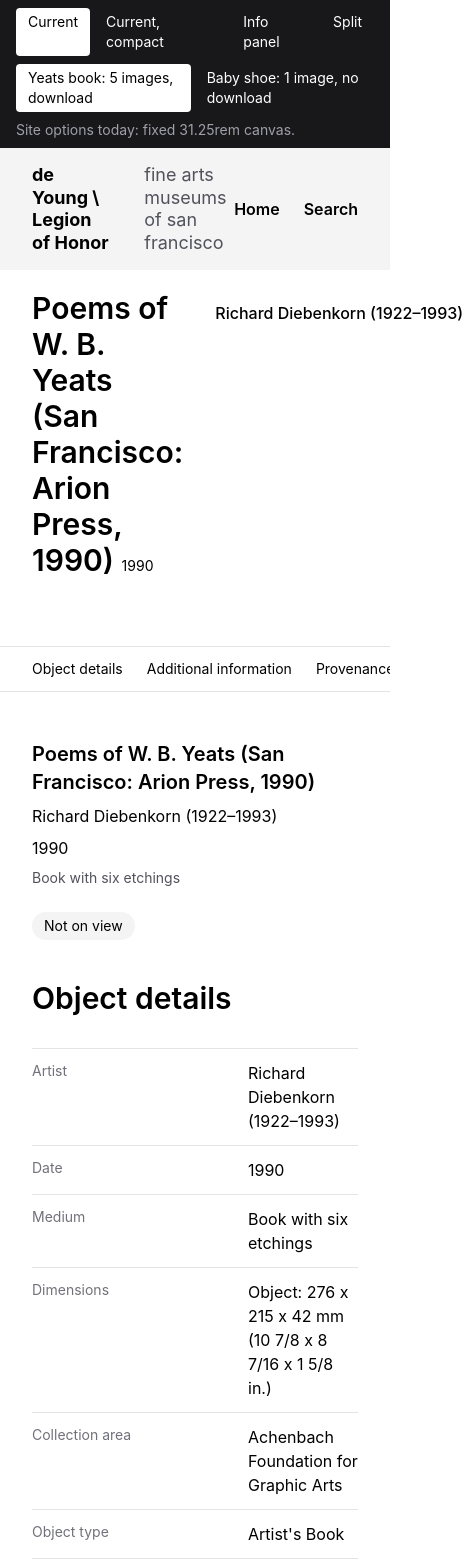
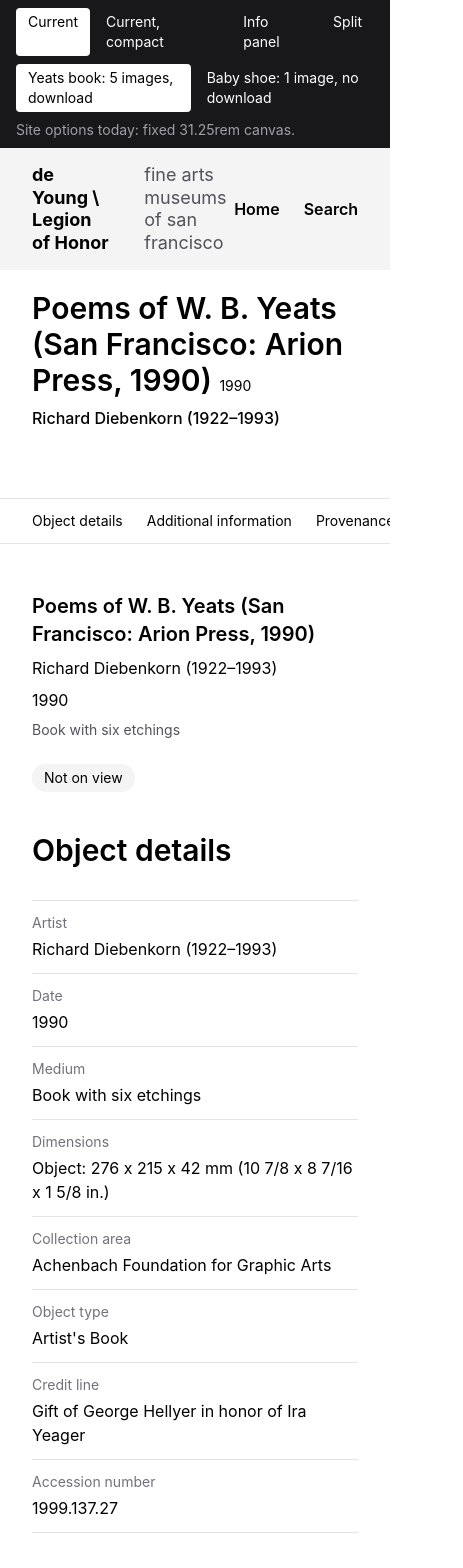
Before and after one commit to lukew-cogapp/famsf-viewer-layouts, a React (Vite) app: page / in a window 390 px wide. Shown: the top 1568 px of the page, 463 px wide, since content can reach past the window. Built offline with nearby package versions, Linux system fonts and the light colour scheme.

Commit message:
Stack caption row and wrap title on narrow screens

```diff
--- a/src/main.tsx
+++ b/src/main.tsx
@@ -208,7 +208,7 @@
 	);
 	if (!slot || (!summary && !actions)) return null;
 	return createPortal(
-		<div className="caption-row flex items-center justify-between gap-6 bg-white py-3">
+		<div className="caption-row flex flex-col items-start gap-3 bg-white py-3 sm:flex-row sm:items-center sm:justify-between sm:gap-6">
 			<p className="text-sm text-zinc-600">{summary}</p>
 			{actions}
 		</div>,
@@ -284,7 +284,10 @@
 	return (
 		<dl className="divide-y divide-zinc-200 border-y border-zinc-200">
 			{rows.map(([k, v]) => (
-				<div key={k} className="grid grid-cols-[12rem_1fr] gap-6 py-3">
+				<div
+					key={k}
+					className="grid gap-1 py-3 sm:grid-cols-[12rem_1fr] sm:gap-6"
+				>
 					<dt className="text-sm text-zinc-500">{k}</dt>
 					<dd>{v}</dd>
 				</div>
@@ -498,12 +501,12 @@
 				</div>
 			) : (
 				<>
-					<div className="flex items-baseline justify-between gap-8 px-8 py-5">
+					<div className="flex flex-wrap items-baseline justify-between gap-x-8 gap-y-2 px-8 py-5">
 						<h1 className="text-3xl font-semibold">
 							{object.title}{" "}
 							<span className="text-sm font-normal">{object.date}</span>
 						</h1>
-						<p className="shrink-0 font-medium">{object.artist}</p>
+						<p className="font-medium">{object.artist}</p>
 					</div>
 					{viewer}
 				</>
```
